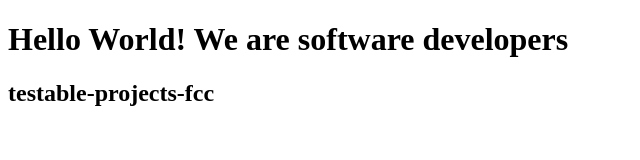
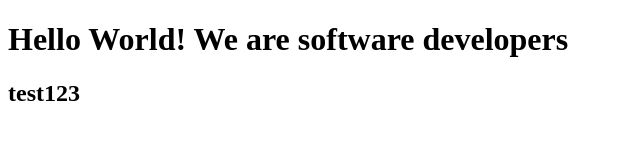
Before and after one commit to joyceauma/joyce_veronica, a plain HTML site: page index.html in a window 1280 px wide. Shown: the whole page, without its empty margins (0-640 px from the left). Drawn offline with Linux system fonts and the light colour scheme.

Commit message:
test commit name

```diff
--- a/index.html
+++ b/index.html
@@ -8,7 +8,7 @@
 
   <body>
     <h1>Hello World! We are software developers</h1>
-    <h2>testable-projects-fcc</h2>
+    <h2>test123</h2>
     <script src="https://cdn.freecodecamp.org/testable-projects-fcc/v1/bundle.js"></script>
 
     <script src="js/index.js"></script>
```
